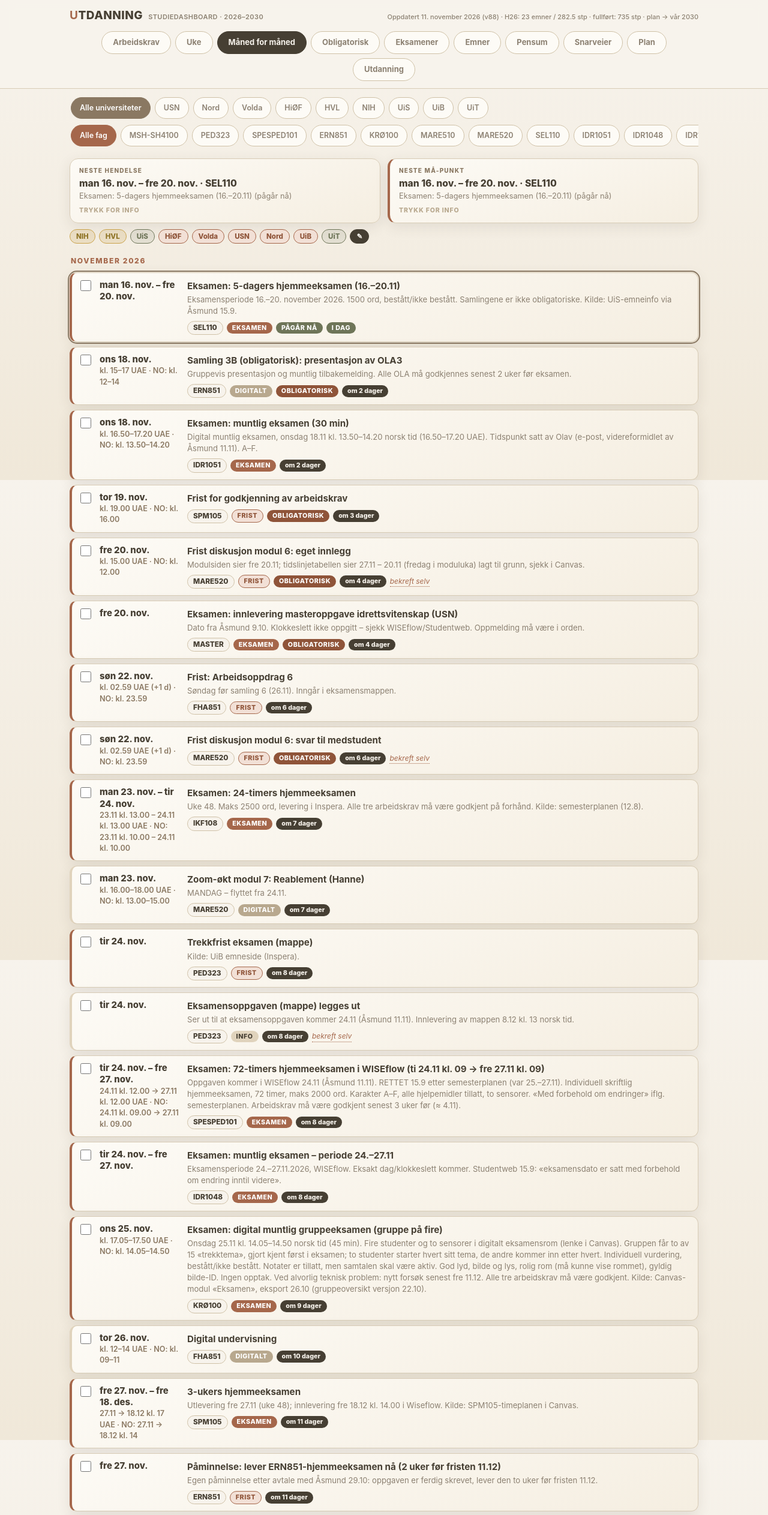
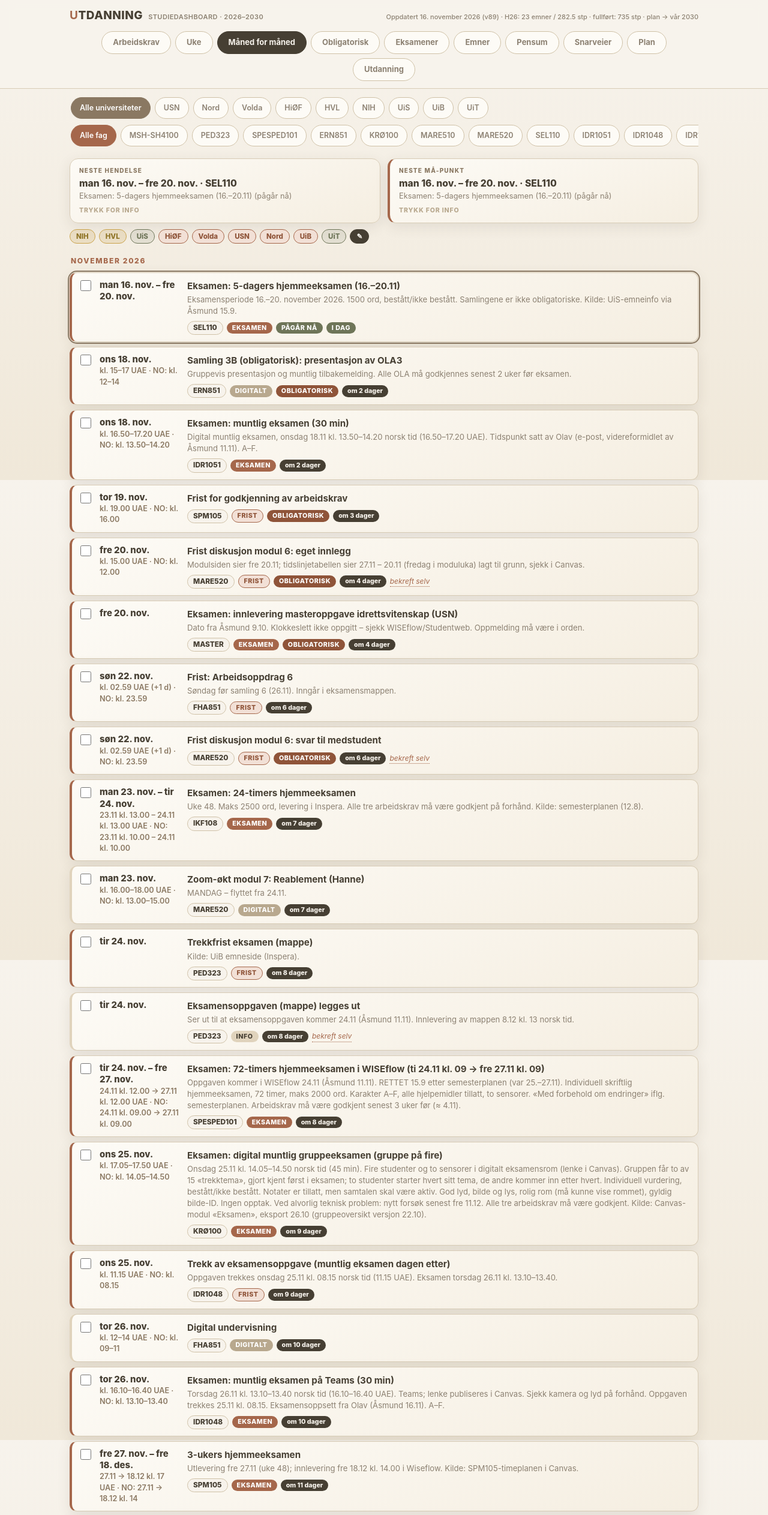
Before and after one commit to tveitevoll/Studiedashboard, a plain HTML site: page index.html in a window 1280 px wide. Shown: the top 2525 px of the page at 60% size. Drawn offline with Linux system fonts and the light colour scheme; no server answers.

Commit message:
v89: IDR1048 muntlig eksamen tor 26.11 13.10–13.40, trekk 25.11 08.15
Co-Authored-By: Claude Opus 5.5 <noreply@anthropic.com>
Claude-Session: https://claude.ai/code/session_01Pw3kpLBkKrbyUfpSpYrX2z

```diff
--- a/index.html
+++ b/index.html
@@ -442,7 +442,7 @@
 <script>
 /* ============ DATABLOKK – redigeres når nye datoer kommer ============ */
 const DATA = {
-  oppdatert: '11. november 2026 (v88)',
+  oppdatert: '16. november 2026 (v89)',
 
   BETALING: [
     { inst:'NIH', forhand:['betalt'], notat:'' },
@@ -600,7 +600,8 @@ const DATA = {
     { start:'2026-10-19', slutt:'2026-10-23', koder:['UTA130'], emne:'UTA130', tittel:'Eksamen: 5-dagers skriftlig hjemmeeksamen (19.–23.10)', type:'eksamen', status:'bekreftet', notat:'Eksamensperiode 19.–23. oktober 2026. 1500 ord (±10 %), bestått/ikke bestått. Ingen obligatoriske aktiviteter i emnet. Kilde: UiS-emneinfo via Åsmund 15.9.' },
     { start:'2026-11-16', slutt:'2026-11-20', koder:['SEL110'], emne:'SEL110', tittel:'Eksamen: 5-dagers hjemmeeksamen (16.–20.11)', type:'eksamen', status:'bekreftet', notat:'Eksamensperiode 16.–20. november 2026. 1500 ord, bestått/ikke bestått. Samlingene er ikke obligatoriske. Kilde: UiS-emneinfo via Åsmund 15.9.' },
     { start:'2026-11-18', tid:'kl. 13.50–14.20', koder:['IDR1051'], emne:'IDR1051', tittel:'Eksamen: muntlig eksamen (30 min)', type:'eksamen', status:'bekreftet', notat:'Digital muntlig eksamen, onsdag 18.11 kl. 13.50–14.20 norsk tid (16.50–17.20 UAE). Tidspunkt satt av Olav (e-post, videreformidlet av Åsmund 11.11). A–F.' },
-    { start:'2026-11-24', slutt:'2026-11-27', koder:['IDR1048'], emne:'IDR1048', tittel:'Eksamen: muntlig eksamen – periode 24.–27.11', type:'eksamen', status:'bekreftet', notat:'Eksamensperiode 24.–27.11.2026, WISEflow. Eksakt dag/klokkeslett kommer. Studentweb 15.9: «eksamensdato er satt med forbehold om endring inntil videre».' },
+    { start:'2026-11-25', tid:'kl. 08.15', koder:['IDR1048'], emne:'IDR1048', tittel:'Trekk av eksamensoppgave (muntlig eksamen dagen etter)', type:'frist', status:'bekreftet', notat:'Oppgaven trekkes onsdag 25.11 kl. 08.15 norsk tid (11.15 UAE). Eksamen torsdag 26.11 kl. 13.10–13.40.' },
+    { start:'2026-11-26', tid:'kl. 13.10–13.40', koder:['IDR1048'], emne:'IDR1048', tittel:'Eksamen: muntlig eksamen på Teams (30 min)', type:'eksamen', status:'bekreftet', notat:'Torsdag 26.11 kl. 13.10–13.40 norsk tid (16.10–16.40 UAE). Teams; lenke publiseres i Canvas. Sjekk kamera og lyd på forhånd. Oppgaven trekkes 25.11 kl. 08.15. Eksamensoppsett fra Olav (Åsmund 16.11). A–F.' },
     { start:'2026-12-01', slutt:'2026-12-04', koder:['IDR1050'], emne:'IDR1050', tittel:'Eksamen: individuell muntlig eksamen (inntil 30 min, digitalt) – periode 1.–4.12', type:'eksamen', status:'bekreftet', notat:'Eksamensperiode 1.–4.12.2026, WISEflow. Eksakt dag/klokkeslett kommer. Studentweb 15.9: «eksamensdato er satt med forbehold om endring inntil videre».' },
     { start:'2026-12-18', tid:'kl. 13–14', koder:['FAF100'], emne:'FAF100', tittel:'Eksamen: innleveringsfrist mappe (18.12)', type:'eksamen', status:'bekreftet', notat:'«Innleveringsfrist eksamen» (Niels Boysen Feddersen) i FAF100-kalenderen i Canvas, booket via TimeEdit 18.12 kl. 13.00–14.00. Eksakt innleveringsklokkeslett bekreftes i WISEflow/Canvas-oppgaven. Kilde: Canvas-kalender via Åsmund 15.9.' },
     { start:'2026-12-07', tid:'kl. 10–14', koder:['SPM120'], emne:'SPM120', tittel:'Eksamen: 4-timers hjemmeeksamen (man 7.12 kl. 10–14)', type:'eksamen', status:'bekreftet', notat:'Four hour exam, mandag 7. desember 2026 kl. 10.00–14.00 norsk tid. Kilde: NIH/Canvas via Åsmund 15.9.' },
@@ -674,7 +675,7 @@ const DATA = {
       form:'Fleksibelt; frivillige ukentlige live-møter.', vurdering:'Digital muntlig eksamen onsdag 18.11.2026 kl. 13.50–14.20 norsk tid (16.50–17.20 UAE), 30 min. A–F.', krav:'Ingen obligatoriske aktiviteter (bekreftet 15.9).', viktig:false,
       url:'https://www.nord.no/studier/studieplaner/personlig-trener-1-fleksibel-pt1-kortere-studier-host-2026' },
     { kat:'Online uten obligatoriske direkteaktiviteter', uni:'Nord', kode:'IDR1048', navn:'Grunnleggende sport coaching', stp:10,
-      form:'Fleksibelt (som PT1); frivillig live-veiledning.', vurdering:'Muntlig eksamen, eksamensperiode 24.–27.11.2026 (Studentweb 15.9, med forbehold om endring; eksakt tidspunkt kommer).', krav:'Ingen obligatoriske aktiviteter (bekreftet 15.9).', viktig:false,
+      form:'Fleksibelt (som PT1); frivillig live-veiledning.', vurdering:'Muntlig eksamen på Teams torsdag 26.11.2026 kl. 13.10–13.40 norsk tid (16.10–16.40 UAE), 30 min. Oppgaven trekkes onsdag 25.11 kl. 08.15. Teams-lenke i Canvas. A–F.', krav:'Ingen obligatoriske aktiviteter (bekreftet 15.9).', viktig:false,
       url:'https://www.nord.no/studier/studieplaner/personlig-trener-1-fleksibel-pt1-kortere-studier-host-2026' },
     { kat:'Online uten obligatoriske direkteaktiviteter', uni:'Nord', kode:'IDR1050', navn:'Styrketrening', stp:10,
       form:'Nettbasert: ca. 50 % digitale forelesninger med arbeidsoppgaver og tester, 50 % praktiske oppgaver. Emneansvarlig: Olav Melhus Gomo. Lagt til 1.9 (oppmeldt).', vurdering:'Individuell muntlig eksamen, inntil 30 min, digitalt. Eksamensperiode 1.–4.12.2026 (Studentweb 15.9, med forbehold om endring; eksakt tidspunkt kommer).', krav:'Ingen obligatoriske aktiviteter (bekreftet 15.9).', viktig:false,
@@ -1388,7 +1389,7 @@ const AK = {
   'MARE520': ['Muntlig casepresentasjon i gruppe 5 (veileder Yaya Balla) – 27.10 kl. 13.00–15.30 på Zoom','Nettdiskusjoner: innlegg + svar i alle 5 (frister 16./18.10, 23./25.10, 6./8.11, 20./22.11, 4./6.12)','Skriftlig case 3000 ord ±10 % – frist 10.12 kl. 12.00 (Canvas Assignments)','Individuell muntlig eksamen 17.–18.12 kl. 12–17 (maks 20 min, Zoom)'],
   'SEL110': ['Digital oppstartssamling (ikke obligatorisk)','Digital avslutningssamling (ikke obligatorisk)','5-dagers hjemmeeksamen 16.–20.11 (1500 ord)'],
   'IDR1051': ['Arbeidskrav (publiseres i Canvas)','Muntlig eksamen: onsdag 18.11 kl. 13.50–14.20 norsk tid (16.50–17.20 UAE)'],
-  'IDR1048': ['Arbeidskrav (publiseres i Canvas)','Muntlig eksamen: periode 24.–27.11 (WISEflow; eksakt tid kommer)'],
+  'IDR1048': ['Arbeidskrav (publiseres i Canvas)','Trekk av oppgave: ons 25.11 kl. 08.15 norsk tid','Muntlig eksamen på Teams: tor 26.11 kl. 13.10–13.40 norsk tid (16.10–16.40 UAE)'],
   'IDR1050': ['Arbeidskrav: fullført læringssti inkl. quiz (godkjent/ikke godkjent)','Individuell muntlig eksamen, inntil 30 min, digitalt: periode 1.–4.12 (WISEflow; eksakt tid kommer)'],
   'MOH7001': ['Mappeinnlevering 1','Mappeinnlevering 2','Hjemmeeksamen 7 dager, fleksibel start 1.–11.12, senest levert 17.12 (70 %)'],
   'IKF108': ['Flersvarsoppgave modul 1 – frist 13.9 kl. 23.59','24-timers hjemmeeksamen 23.–24.11 (2500 ord, Inspera)','Skriftleg oppgåve 1500 ord – frist 11.10 kl. 23.59','Flersvarsoppgave modul 3 – frist 25.10 kl. 23.59'],
```
Also changed, not shown: 1 other file.
